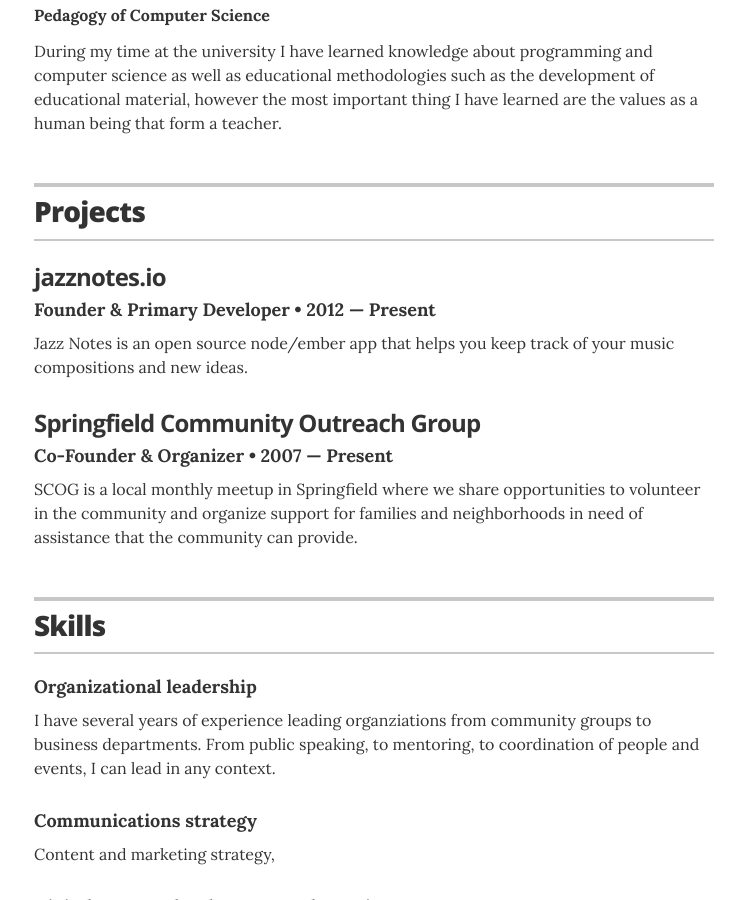
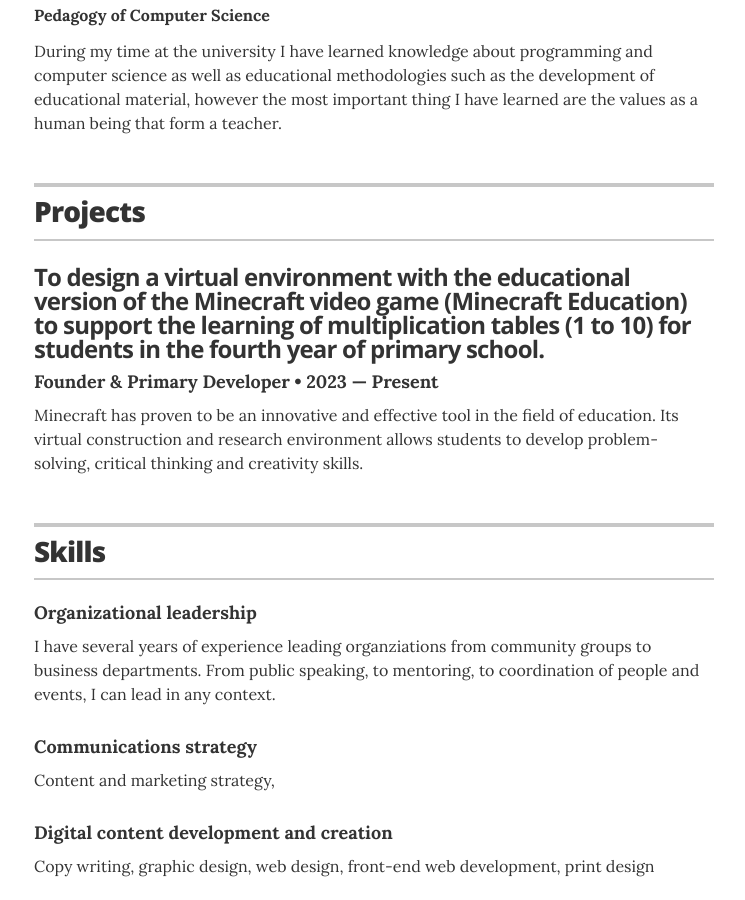
Before and after one commit to jerry50r8/jerry50r8.github.io, a Jekyll site: the page built from index.html, in a window 1280 px wide and 900 px high, scrolled down 1420 px. Shown: the whole window, without its empty margins (266-1011 px from the left). Built offline with Jekyll 4.4.1, drawn with Linux system fonts in a browser that asks for light colours.

Commit message:
Intento de actualización 15
Signed-off-by: jerry50r8 <130418784+jerry50r8@users.noreply.github.com>

```diff
--- a/_data/projects.yml
+++ b/_data/projects.yml
@@ -1,16 +1,6 @@
-# Projects
-# uncomment the urls if you wish to display them, and add your own URL
-
 # jazznotes.io
-- project: jazznotes.io
+- project: To design a virtual environment with the educational version of the Minecraft video game (Minecraft Education) to support the learning of multiplication tables (1 to 10) for students in the fourth year of primary school.
   role: Founder & Primary Developer
-  duration: 2012 &mdash; Present
+  duration: 2023 &mdash; Present
   # url: "#"
-  description: Jazz Notes is an open source node/ember app that helps you keep track of your music compositions and new ideas.
-
-# Springfield Community Outreach Group
-- project: Springfield Community Outreach Group
-  role: Co-Founder & Organizer
-  duration: 2007 &mdash; Present
-  # url: "#"
-  description: SCOG is a local monthly meetup in Springfield where we share opportunities to volunteer in the community and organize support for families and neighborhoods in need of assistance that the community can provide.
+  description: Minecraft has proven to be an innovative and effective tool in the field of education. Its virtual construction and research environment allows students to develop problem-solving, critical thinking and creativity skills.
```
